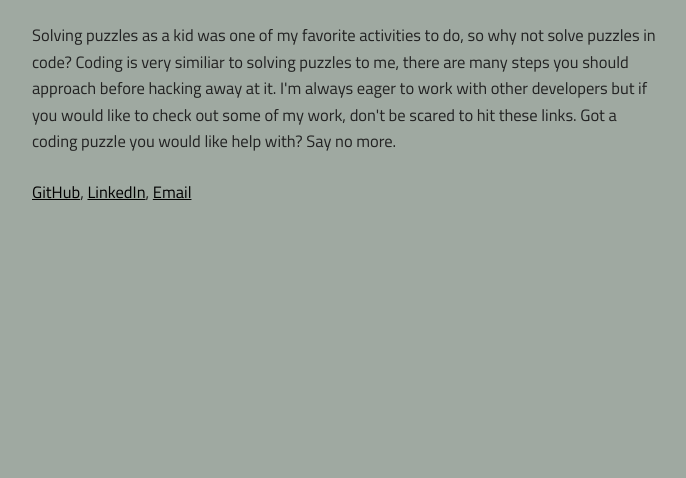
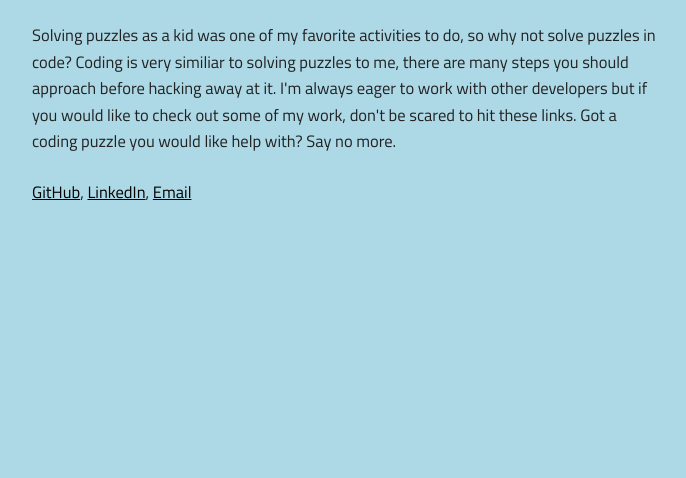
Before and after one commit to EddyJ9/EddyJ9.github.io, a plain HTML site: page index.html in a window 1280 px wide. Shown: the part 322-800 px from the top of the page, without its empty margins (128-814 px from the left). Drawn offline with Linux system fonts and the light colour scheme.

Commit message:
changed background color

```diff
--- a/css/skeleton.css
+++ b/css/skeleton.css
@@ -126,7 +126,7 @@ body {
   font-weight: 400;
   font-family: 'Titillium Web', sans-serif;
   color: #222;
-  background-color: #9fa9a1;}
+  background-color: lightblue;}
 
 
 /* Typography
```
